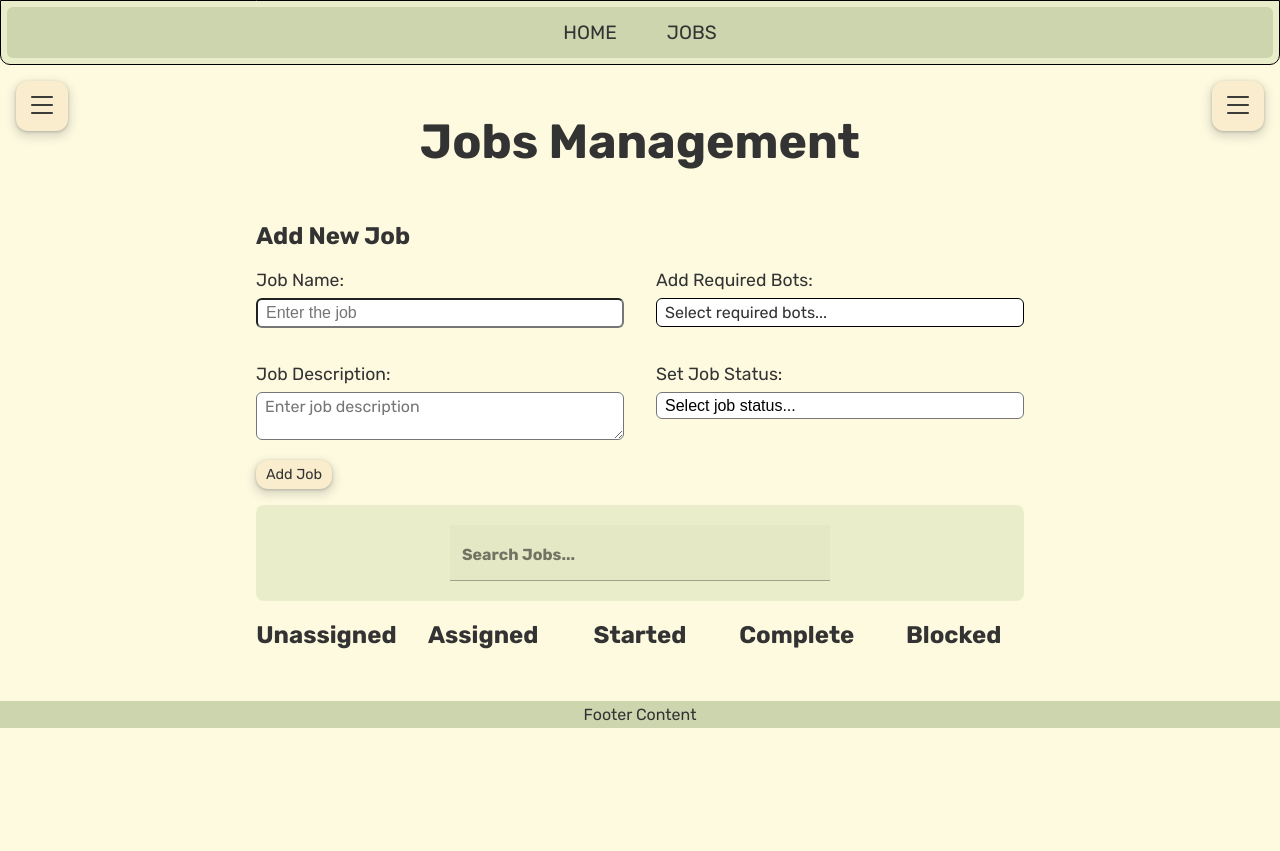
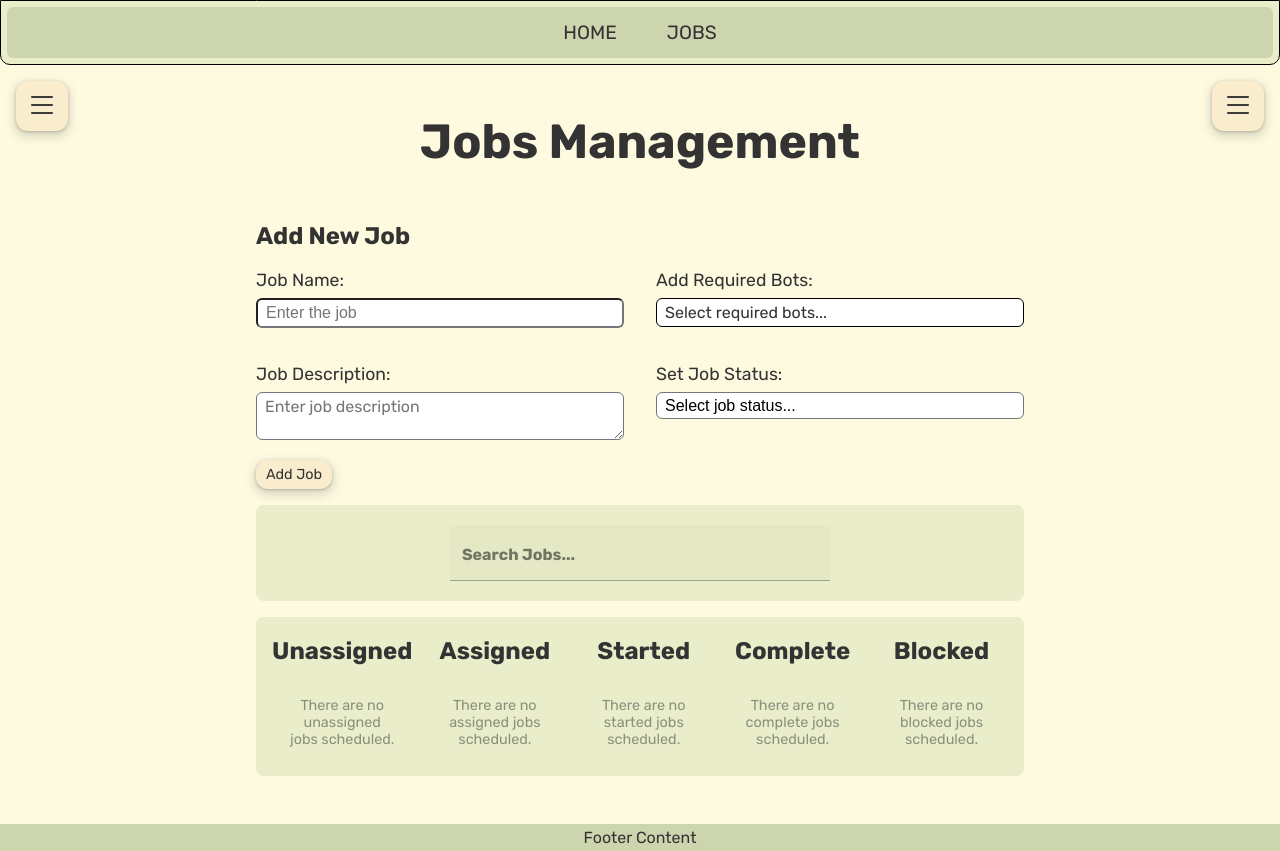
Before and after one commit to markp121/react-app, a React (Create React App) app: page /jobs in a window 1280 px wide. Before the commit the page ends 800 px from the top, so only its background shows below. Built offline with nearby package versions, Linux system fonts and the light colour scheme.

Commit message:
Added placeholder message in each column when there are no jobs

```diff
--- a/src/Components/JobColumn.jsx
+++ b/src/Components/JobColumn.jsx
@@ -1,21 +1,31 @@
-import React, {useEffect, useMemo} from "react";
+import React, { useEffect, useMemo, useState } from "react";
 
 const JobColumn = ({ jobStatus, statusList, setStatusList, jobsState, searchText }) => {
+  const [emptyList, setEmptyList] = useState(true);
+
   useEffect(() => {
     setStatusList(jobsState.filter((job) => job.status === jobStatus));
   }, [setStatusList, jobsState, jobStatus]);
 
-    const filteredJobsList = useMemo(() => {
-        return statusList.filter(
-            (statusListItem) =>
-                statusListItem.name.toLowerCase().includes(searchText.toLowerCase()),
-        );
-    }, [searchText, statusList]);
+  const filteredJobsList = useMemo(() => {
+    return statusList.filter((statusListItem) =>
+      statusListItem.name.toLowerCase().includes(searchText.toLowerCase()),
+    );
+  }, [searchText, statusList]);
+
+  useEffect(() => {
+    if (filteredJobsList.length > 0) {
+      setEmptyList(false);
+    }
+  }, [filteredJobsList]);
 
   return (
     <div className="job-column">
       <h2>{jobStatus}</h2>
-      <ul className="job-list">
+      <ul className="job-column-list">
+        {emptyList && (
+            <p className="placeholder-message">There are no {jobStatus} jobs scheduled.</p>
+        )}
         {filteredJobsList.map((job) => (
           <li className={`job-column-list-item ${job.status}`} key={job.id}>
             <div className="job-info">
--- a/src/Sass/Components/_jobboard.scss
+++ b/src/Sass/Components/_jobboard.scss
@@ -1,8 +1,4 @@
 @use "../variables";
-
-.job-list {
-  text-wrap: wrap;
-}
 
 .job-list-header {
   display: flex;
--- a/src/Sass/Components/_jobcolumn.scss
+++ b/src/Sass/Components/_jobcolumn.scss
@@ -4,6 +4,7 @@
   display: flex;
   flex-direction: column;
   justify-items: center;
+  gap: 1rem;
 
   h2 {
     text-align: center;
@@ -16,6 +17,7 @@
   display: grid;
   grid-template-columns: 5fr 1fr;
   padding: 1rem;
+  border-radius: 4px;
 
   &:hover {
     box-shadow: rgba(0, 0, 0, 0.24) 0 3px 8px;
@@ -52,15 +54,22 @@
     background-color: rgba(orange, 0.25);
   }
   &.assigned {
-    background-color: rgba(yellow, 0.10);
+    background-color: rgba(yellow, 0.1);
   }
   &.started {
-    background-color: rgba(blue, 0.10);
+    background-color: rgba(blue, 0.1);
   }
   &.complete {
-    background-color: rgba(green, 0.10);
+    background-color: rgba(green, 0.1);
   }
-  &.blocked{
-    background-color: rgba(red, 0.10);
+  &.blocked {
+    background-color: rgba(red, 0.1);
   }
 }
+
+.placeholder-message {
+  padding: 0.5rem 1rem;
+  opacity: 0.5;
+  text-align: center;
+  font-size: 0.9rem;
+}
--- a/src/Sass/Pages/jobs.scss
+++ b/src/Sass/Pages/jobs.scss
@@ -9,6 +9,10 @@
   display: grid;
   grid-template-columns: repeat(5, 1fr);
   gap: 1rem;
+  border-radius: 8px;
+  background-color: variables.$tertiary;
+  padding: 1rem;
+  min-height: 10vh;
 }
 
 .job-search {
```
